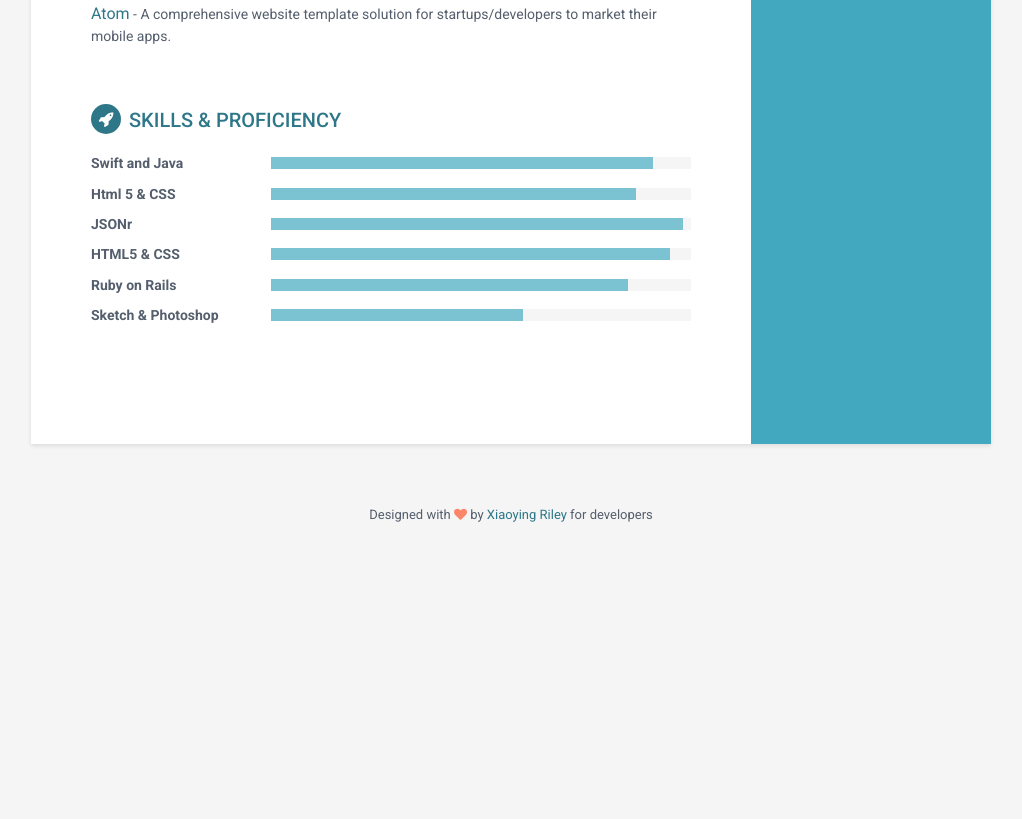
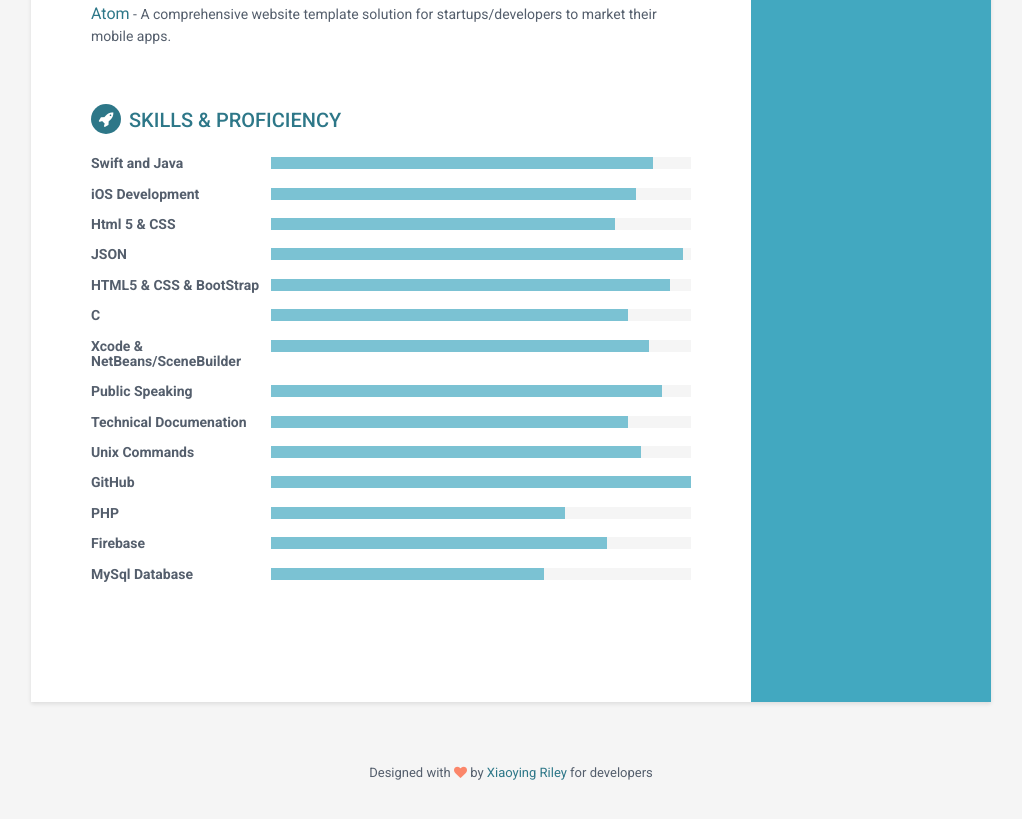
Before and after one commit to TeddyIvanov/TeddyIvanov.github.io, a plain HTML site: page index.html in a window 1280 px wide. Shown: the part 1369-2188 px from the top of the page, without its empty margins (129-1151 px from the left). Before the commit the page ends 1954 px from the top, so only its background shows below. Drawn offline with Linux system fonts and the light colour scheme.

Commit message:
wrapping up

```diff
--- a/index.html
+++ b/index.html
@@ -30,19 +30,17 @@
     <div class="wrapper">
         <div class="sidebar-wrapper">
             <div class="profile-container">
-                <img class="profile" src="assets/images/profile.png" alt="" />
+                <img class="profile" src="assets/images/TeddyIvanov.jpg" alt="" />
                 <h1 class="name">Teddy Ivanov</h1>
                 <h3 class="tagline">Computer Scientist | iOS Developer | Software Engineer</h3>
             </div><!--//profile-container-->
 
             <div class="contact-container container-block">
                 <ul class="list-unstyled contact-list">
-                    <li class="email"><i class="fa fa-envelope"></i><a href="mailto: yourname@email.com">alan.doe@website.com</a></li>
-                    <li class="phone"><i class="fa fa-phone"></i><a href="tel:0123 456 789">0123 456 789</a></li>
-                    <li class="website"><i class="fa fa-globe"></i><a href="http://themes.3rdwavemedia.com/website-templates/free-responsive-website-template-for-developers/" target="_blank">portfoliosite.com</a></li>
-                    <li class="linkedin"><i class="fa fa-linkedin"></i><a href="#" target="_blank">linkedin.com/in/alandoe</a></li>
-                    <li class="github"><i class="fa fa-github"></i><a href="#" target="_blank">github.com/username</a></li>
-                    <li class="twitter"><i class="fa fa-twitter"></i><a href="https://twitter.com/3rdwave_themes" target="_blank">@twittername</a></li>
+                    <li class="email"><i class="fa fa-envelope"></i><a href="mailto: yourname@email.com">teddyivanov95@gmail.com</a></li>
+                    <li class="phone"><i class="fa fa-phone"></i><a href="tel:0123 456 789">224-678-1353</a></li>
+                    <li class="linkedin"><i class="fa fa-linkedin"></i><a href="https://www.linkedin.com/in/teddy-ivanov-a72015127?trk=hp-identity-name" target="_blank">linkedin.com/in/teddy-ivanov</a></li>
+                    <li class="github"><i class="fa fa-github"></i><a href="https://github.com/TeddyIvanov" target="_blank">github.com/TeddyIvanov</a></li>
                 </ul>
             </div><!--//contact-container-->
             <div class="education-container container-block">
@@ -168,8 +166,9 @@
                         </div><!--//level-bar-->
                     </div><!--//item-->
 
+
                     <div class="item">
-                        <h3 class="level-title">Html 5 &amp; CSS</h3>
+                        <h3 class="level-title">iOS Development</h3>
                         <div class="level-bar">
                             <div class="level-bar-inner" data-level="87%">
                             </div>
@@ -177,7 +176,15 @@
                     </div><!--//item-->
 
                     <div class="item">
-                        <h3 class="level-title">JSONr</h3>
+                        <h3 class="level-title">Html 5 &amp; CSS</h3>
+                        <div class="level-bar">
+                            <div class="level-bar-inner" data-level="82%">
+                            </div>
+                        </div><!--//level-bar-->
+                    </div><!--//item-->
+
+                    <div class="item">
+                        <h3 class="level-title">JSON</h3>
                         <div class="level-bar">
                             <div class="level-bar-inner" data-level="98%">
                             </div>
@@ -185,7 +192,7 @@
                     </div><!--//item-->
 
                     <div class="item">
-                        <h3 class="level-title">HTML5 &amp; CSS</h3>
+                        <h3 class="level-title">HTML5 &amp; CSS & BootStrap</h3>
                         <div class="level-bar">
                             <div class="level-bar-inner" data-level="95%">
                             </div>
@@ -193,7 +200,7 @@
                     </div><!--//item-->
 
                     <div class="item">
-                        <h3 class="level-title">Ruby on Rails</h3>
+                        <h3 class="level-title">C</h3>
                         <div class="level-bar">
                             <div class="level-bar-inner" data-level="85%">
                             </div>
@@ -201,9 +208,68 @@
                     </div><!--//item-->
 
                     <div class="item">
-                        <h3 class="level-title">Sketch &amp; Photoshop</h3>
+                        <h3 class="level-title">Xcode &amp; NetBeans/SceneBuilder</h3>
                         <div class="level-bar">
-                            <div class="level-bar-inner" data-level="60%">
+                            <div class="level-bar-inner" data-level="90%">
+                            </div>
+                        </div><!--//level-bar-->
+                    </div><!--//item-->
+
+                     <div class="item">
+                        <h3 class="level-title">Public Speaking</h3>
+                        <div class="level-bar">
+                            <div class="level-bar-inner" data-level="93%">
+                            </div>
+                        </div><!--//level-bar-->
+                    </div><!--//item-->
+
+                    <div class="item">
+                        <h3 class="level-title">Technical Documenation</h3>
+                        <div class="level-bar">
+                            <div class="level-bar-inner" data-level="85%">
+                            </div>
+                        </div><!--//level-bar-->
+                    </div><!--//item-->
+
+                    <div class="item">
+                        <h3 class="level-title">Unix Commands</h3>
+                        <div class="level-bar">
+                            <div class="level-bar-inner" data-level="88%">
+                            </div>
+                        </div><!--//level-bar-->
+                    </div><!--//item-->
+
+                    <div class="item">
+                        <h3 class="level-title">GitHub</h3>
+                        <div class="level-bar">
+                            <div class="level-bar-inner" data-level="996%">
+                            </div>
+                        </div><!--//level-bar-->
+                    </div><!--//item-->
+
+
+
+                    <div class="item">
+                        <h3 class="level-title">PHP</h3>
+                        <div class="level-bar">
+                            <div class="level-bar-inner" data-level="70%">
+                            </div>
+                        </div><!--//level-bar-->
+                    </div><!--//item-->
+
+
+                    <div class="item">
+                        <h3 class="level-title">Firebase</h3>
+                        <div class="level-bar">
+                            <div class="level-bar-inner" data-level="80%">
+                            </div>
+                        </div><!--//level-bar-->
+                    </div><!--//item-->
+
+                    <div class="item">
+                        <h3 class="level-title">MySql Database</h3>
+                        <div class="level-bar">
+                            <div class="level-bar-inner" data-level="65%">
                             </div>
                         </div><!--//level-bar-->
                     </div><!--//item-->
```
